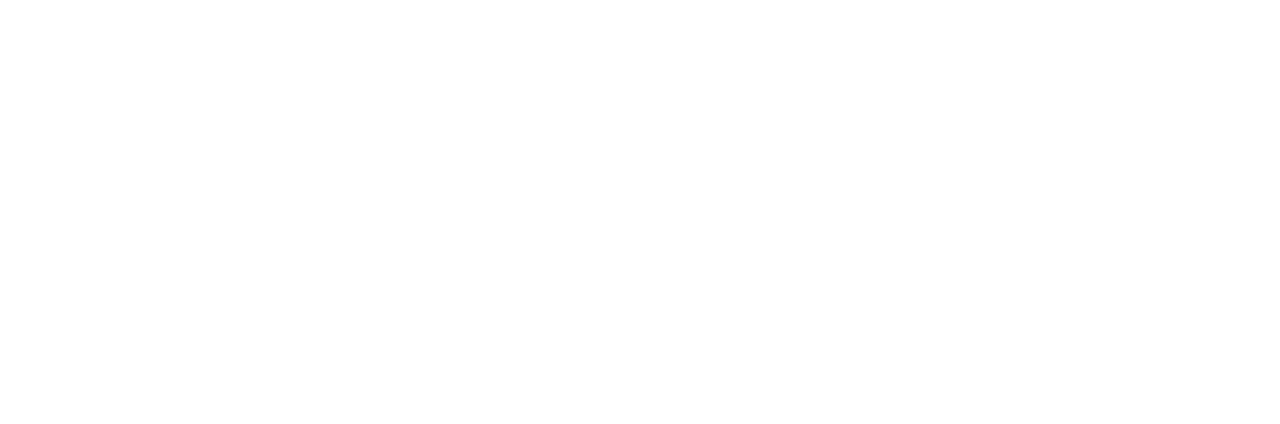
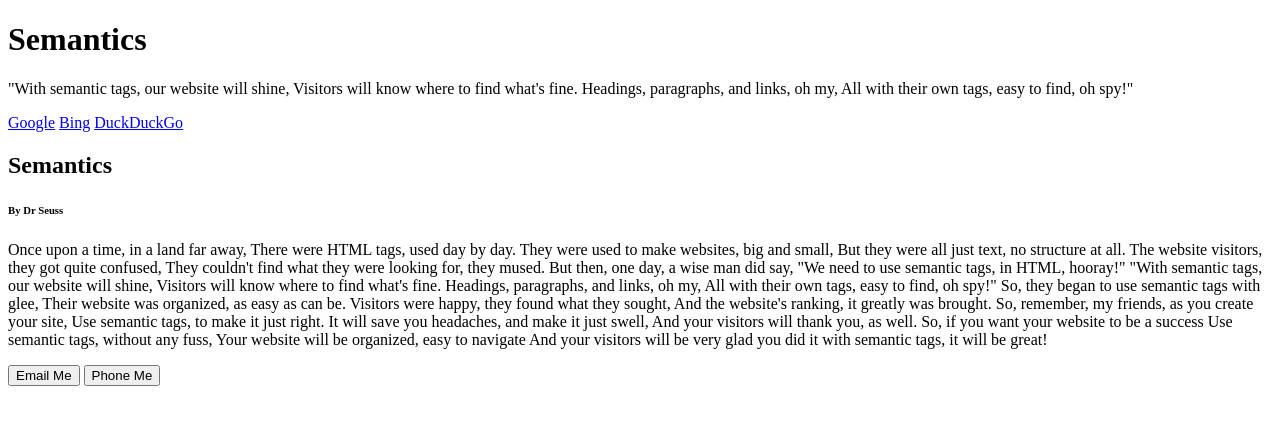
Before and after one commit to innotechBymoen/HTMLSemantics, a plain HTML site: page index.html in a window 1280 px wide. Drawn offline with Linux system fonts and the light colour scheme.

Commit message:
Added a wonderful story about semantic tags

```diff
--- a/index.html
+++ b/index.html
@@ -1,12 +1,63 @@
 <!DOCTYPE html>
 <html lang=en>
+
 <head>
     <meta charset=UTF-8>
     <meta http-equiv=X-UA-Compatible content=IE=edge>
     <meta name=viewport content=width=device-width, initial-scale=1.0>
     <title>Document</title>
 </head>
+
 <body>
+    <header>
+        <h1>Semantics</h1>
+        <p>"With semantic tags, our website will shine,
+            Visitors will know where to find what's fine.
+            Headings, paragraphs, and links, oh my,
+            All with their own tags, easy to find, oh spy!"</p>
+        <div>
+            <a href="https://google.ca">Google</a>
+            <a href="https://bing.ca">Bing</a>
+            <a href="https://duckduckgo.ca">DuckDuckGo</a>
+        </div>
+    </header>
+    <main>
+        <h2>Semantics</h2>
+        <h6>By Dr Seuss</h6>
+        <p>Once upon a time, in a land far away,
+            There were HTML tags, used day by day.
+            They were used to make websites, big and small,
+            But they were all just text, no structure at all.
 
+            The website visitors, they got quite confused,
+            They couldn't find what they were looking for, they mused.
+            But then, one day, a wise man did say,
+            "We need to use semantic tags, in HTML, hooray!"
+
+            "With semantic tags, our website will shine,
+            Visitors will know where to find what's fine.
+            Headings, paragraphs, and links, oh my,
+            All with their own tags, easy to find, oh spy!"
+
+            So, they began to use semantic tags with glee,
+            Their website was organized, as easy as can be.
+            Visitors were happy, they found what they sought,
+            And the website's ranking, it greatly was brought.
+
+            So, remember, my friends, as you create your site,
+            Use semantic tags, to make it just right.
+            It will save you headaches, and make it just swell,
+            And your visitors will thank you, as well.
+
+            So, if you want your website to be a success
+            Use semantic tags, without any fuss,
+            Your website will be organized, easy to navigate
+            And your visitors will be very glad you did it with semantic tags, it will be great!</p>
+    </main>
+    <footer>
+        <button>Email Me</button>
+        <button>Phone Me</button>
+    </footer>
 </body>
+
 </html>
```
